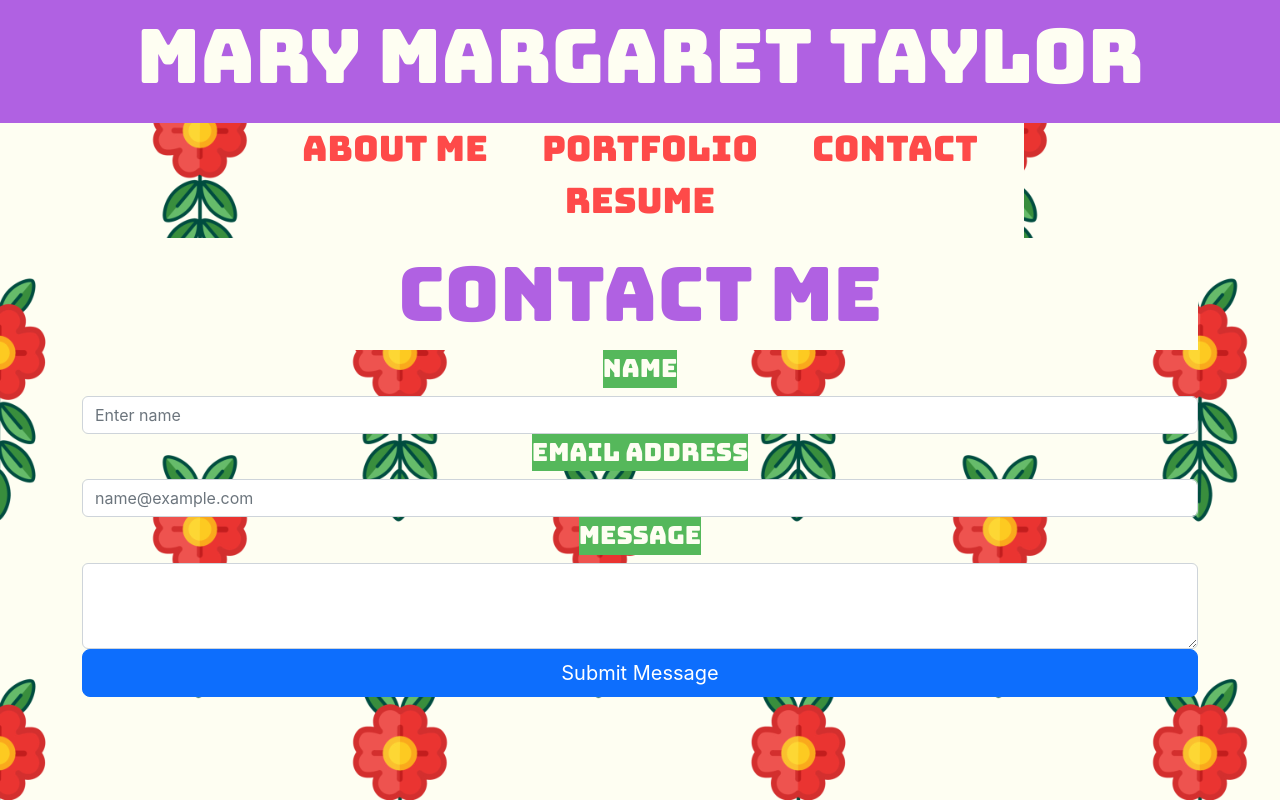
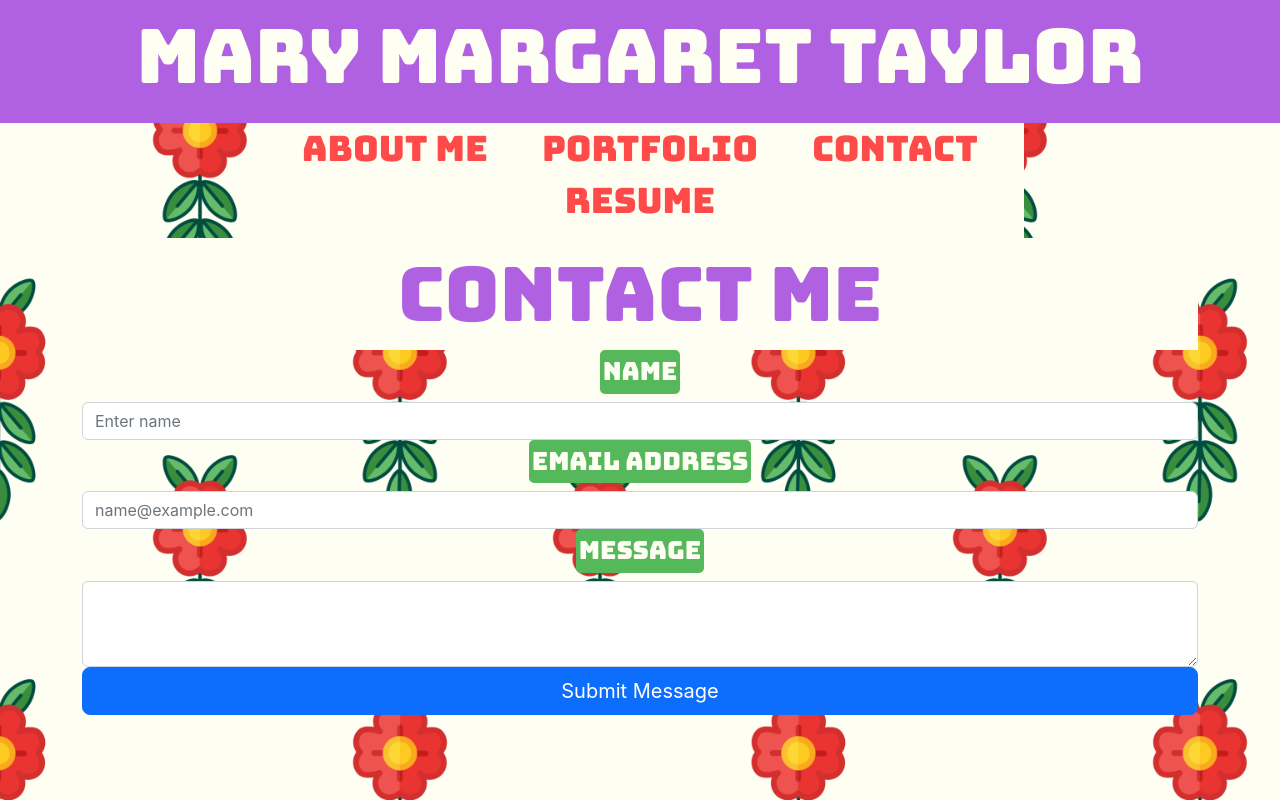
Before and after one commit to mmtaylor7/portfolio-react, a React (Create React App) app: page /contact in a window 1280 px wide. Shown: the top 802 px of the page. Built offline with nearby package versions, Linux system fonts and the light colour scheme.

Commit message:
border on form titles radius

```diff
--- a/src/pages/Contact/Contact.css
+++ b/src/pages/Contact/Contact.css
@@ -11,4 +11,7 @@
   font-size: 25px;
   color: #fefef2;
   background-color: rgb(85, 184, 91);
+  border-style: solid;
+  border-color: rgb(85, 184, 91);
+  border-radius: 5px;
 }
```
